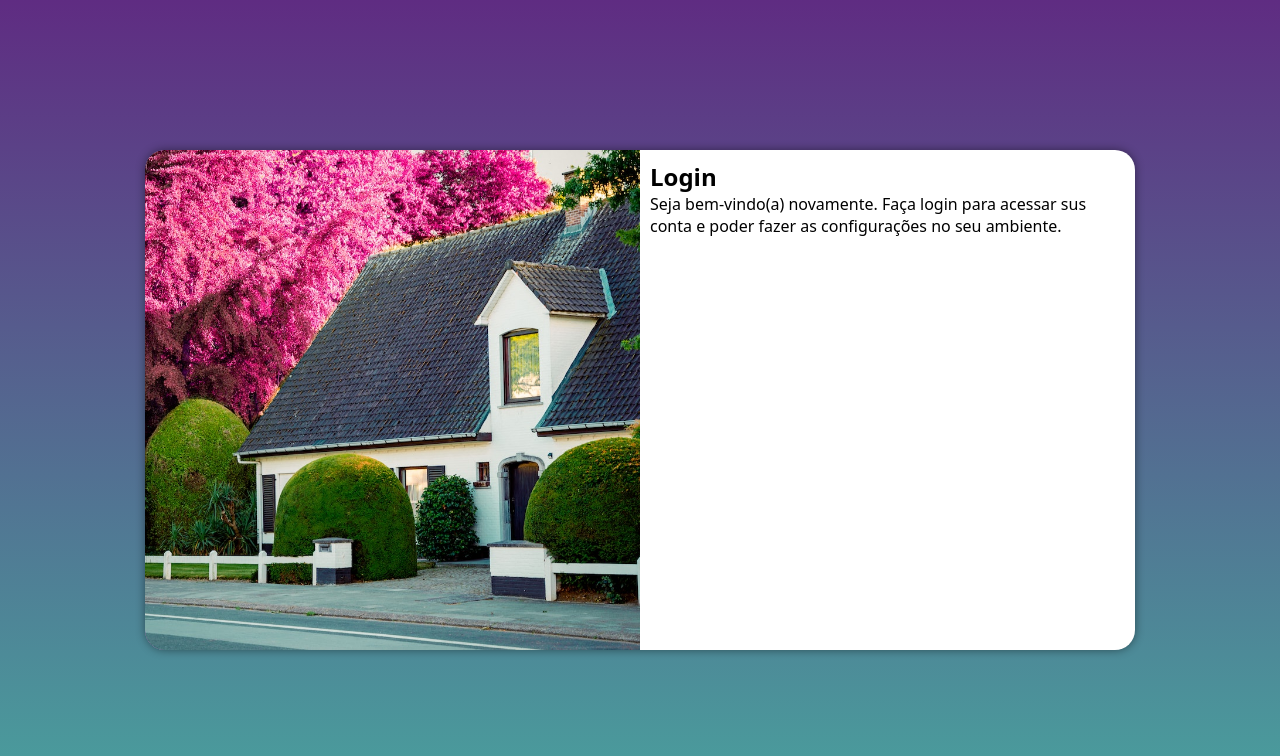
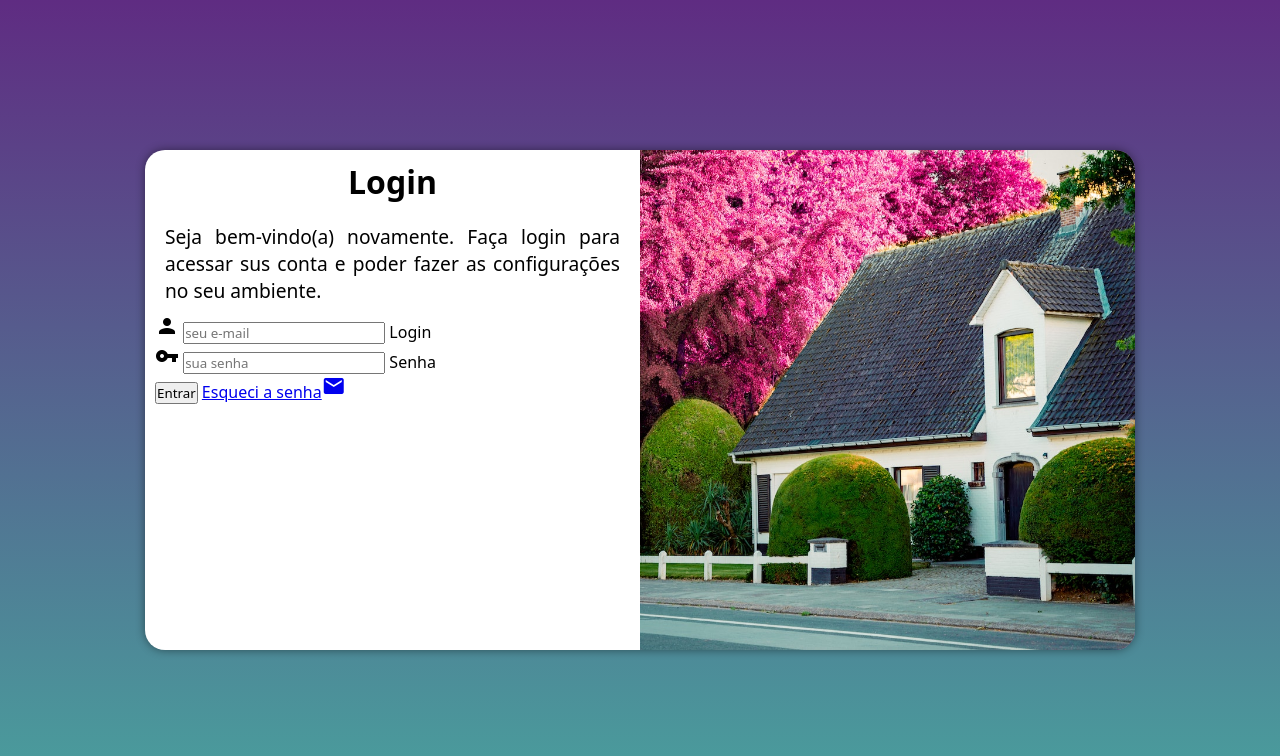
Before and after one commit to franciscolucas686/projeto-login, a plain HTML site: page index.html in a window 1280 px wide. Drawn offline with Linux system fonts and the light colour scheme.

Commit message:
adicionei o formulario

```diff
--- a/estilos/media-query.css
+++ b/estilos/media-query.css
@@ -43,14 +43,23 @@ Desktop: de 992px até 1200px
     }
 
     section#login div#imagem{
-        float: left;
+        float: right;
         width: 50%;
         height: 100%;
         background-position: center;
     }
 
     section#login div#formulario{
-        float: right;
+        float: left;
         width: 50%;
     }
+
+    div#formulario h1{
+        font-size: 2em;
+    }
+
+    div#formulario p{
+        font-size: 1.2em;
+        padding: 10px;
+    }
  }
--- a/estilos/style.css
+++ b/estilos/style.css
@@ -54,3 +54,13 @@ section#login div#formulario{
     display: block;
     padding: 10px;
 }
+
+div#formulario h1{
+    text-align: center;
+    margin-bottom: 10px;
+}
+
+div#formulario p{
+    font-size: 0.8em;
+    text-align: justify;
+}
--- a/index.html
+++ b/index.html
@@ -5,6 +5,8 @@
     <meta http-equiv="X-UA-Compatible" content="IE=edge">
     <meta name="viewport" content="width=device-width, initial-scale=1.0">
     <title>Login</title>
+    <link href="https://fonts.googleapis.com/icon?family=Material+Icons"
+      rel="stylesheet">
     <link rel="stylesheet" href="estilos/style.css">
     <link rel="stylesheet" href="estilos/media-query.css">
 </head>
@@ -17,7 +19,21 @@
             <div id="formulario">
                 <h1>Login</h1>
                 <p>Seja bem-vindo(a) novamente. Faça login para acessar sus conta e poder fazer as configurações no seu ambiente.</p>
-                <form action="login.php" method="post">
+                <form action="login.php" method="post" autocomplete="on">
+                    <div class="campo">
+                        <span class="material-icons">person</span>
+                        <input type="email" name="login" id="ilogin" placeholder="seu e-mail" autocomplete="email" required maxlength="30">
+                        <label for="ilogin">Login</label>
+                    </div>
+                    <div>
+                        <span class="material-icons">vpn_key</span>
+                        <input type="password" name="senha" id="isenha" placeholder="sua senha" autocomplete="current-password" required minlength="8" maxlength="20">
+                        <label for="isenha">Senha</label>
+                    </div>
+                    <input type="submit" value="Entrar">
+                    <a href="esqueci.html">
+                        Esqueci a senha<span class="material-icons">mail</span>
+                    </a>
 
                 </form>
             </div>
```
